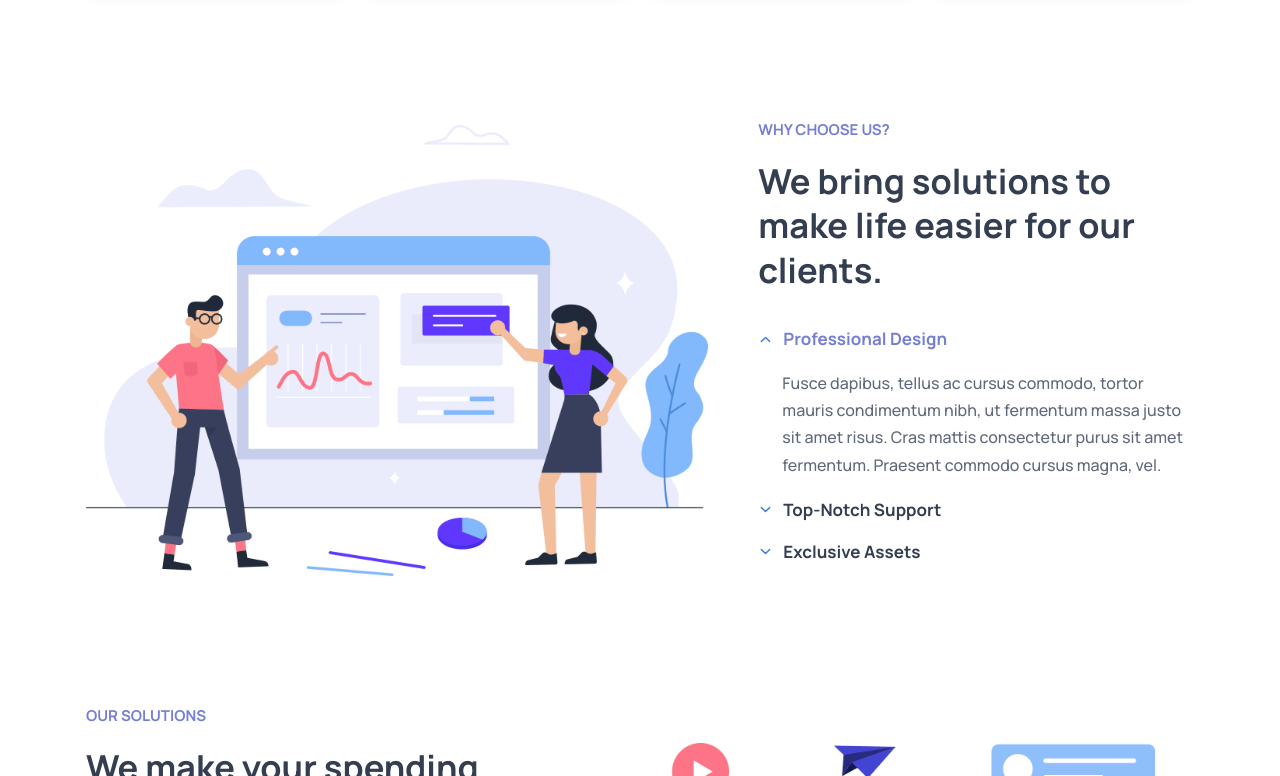
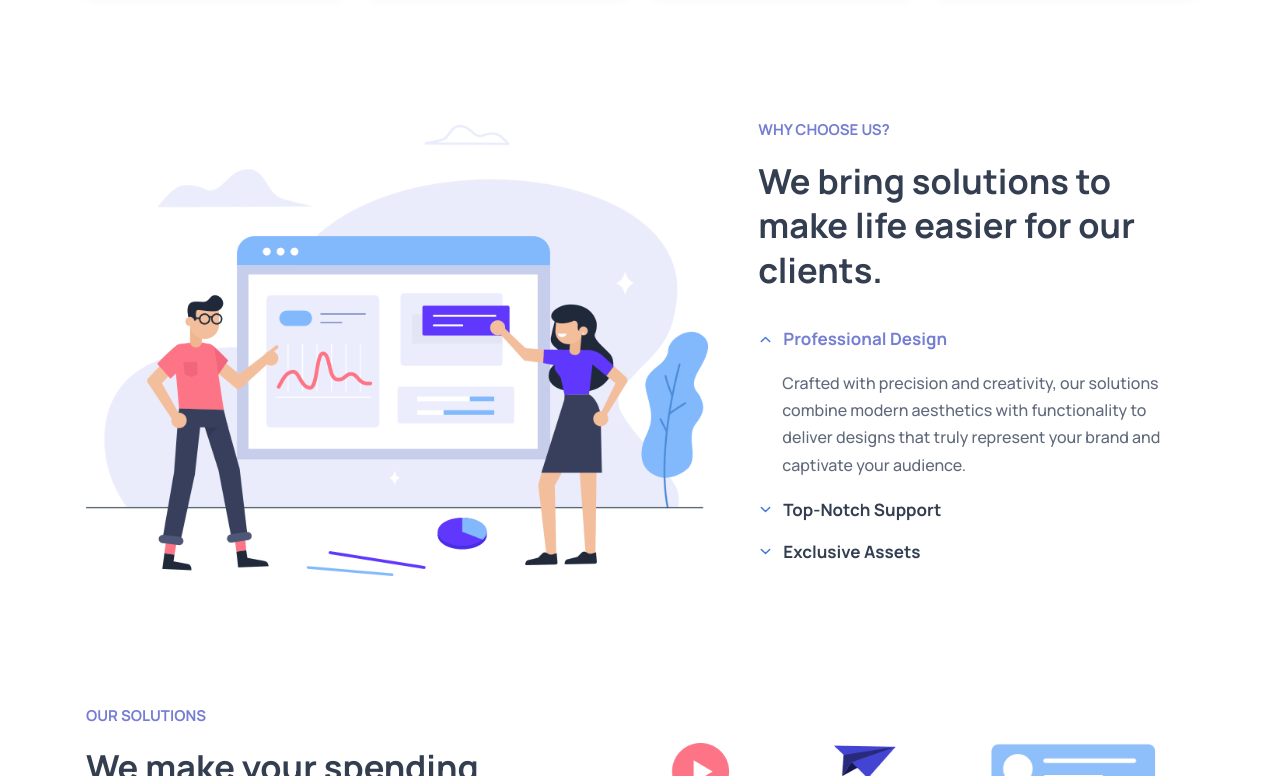
Before and after one commit to Kodenaime/otogie-consulting, a plain HTML site: page index.html in a window 1280 px wide. Shown: the part 1399-2175 px from the top of the page. Drawn offline with nearby package versions, Linux system fonts and the light colour scheme.

Commit message:
hero and about text edits

```diff
--- a/index.html
+++ b/index.html
@@ -166,10 +166,10 @@
 
           <div class="hero-content">
 
-            <h1 class="h1 hero-title">Crafting project specific solutions with expertise.</h1>
+            <h1 class="h1 hero-title">Building Stronger Teams, One Hire at a Time.</h1>
 
             <p class="hero-text">
-              We’re a creative company that focuses on establishing long-term relationships with customers.
+              From talent acquisition to employee engagement, we design HR solutions that drive long-term success.
             </p>
 
             <div class="btn-wrapper">
@@ -388,9 +388,7 @@
                   </h3>
 
                   <p class="accordion-content">
-                    Fusce dapibus, tellus ac cursus commodo, tortor mauris condimentum nibh, ut fermentum massa justo
-                    sit amet risus. Cras mattis consectetur purus sit amet fermentum. Praesent commodo cursus magna,
-                    vel.
+                    Crafted with precision and creativity, our solutions combine modern aesthetics with functionality to deliver designs that truly represent your brand and captivate your audience.
                   </p>
 
                 </div>
@@ -408,9 +406,7 @@
                   </h3>
 
                   <p class="accordion-content">
-                    Fusce dapibus, tellus ac cursus commodo, tortor mauris condimentum nibh, ut fermentum massa justo
-                    sit amet risus. Cras mattis consectetur purus sit amet fermentum. Praesent commodo cursus magna,
-                    vel.
+                    We’re with you every step of the way. Our dedicated support team ensures you get timely assistance, clear guidance, and reliable solutions whenever you need them.
                   </p>
 
                 </div>
@@ -428,9 +424,7 @@
                   </h3>
 
                   <p class="accordion-content">
-                    Fusce dapibus, tellus ac cursus commodo, tortor mauris condimentum nibh, ut fermentum massa justo
-                    sit amet risus. Cras mattis consectetur purus sit amet fermentum. Praesent commodo cursus magna,
-                    vel.
+                  Gain access to premium resources, tailored tools, and unique assets designed to give you a competitive edge and elevate your business presence.
                   </p>
 
                 </div>
```
